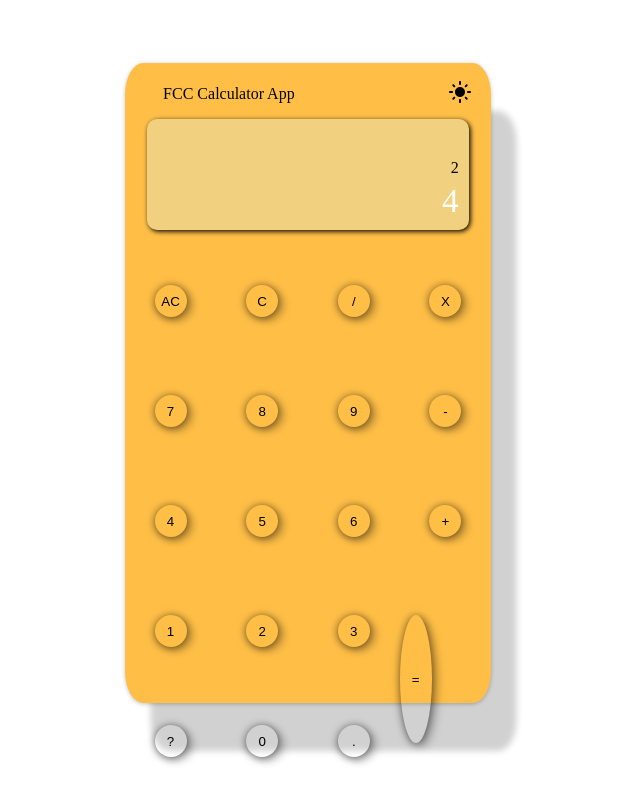
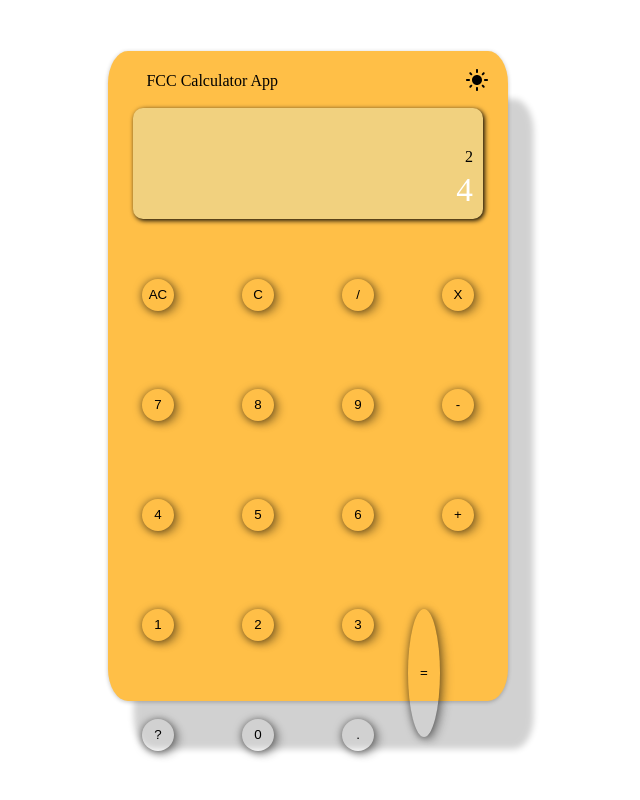
Before and after one commit to sparksflyupwards/Rea, a React app: page / in a window 1280 px wide. Shown: the whole page, without its empty margins (332-972 px from the left). Built offline with nearby package versions, Linux system fonts and the light colour scheme; a web font is replaced by a local one.

Commit message:
calculator sizes set for thin and wide view ports as well as desktop

```diff
--- a/src/containers/styles/calculator.scss
+++ b/src/containers/styles/calculator.scss
@@ -13,10 +13,19 @@
         format("svg");
   }
 
+  /** Global styling variables **/
+  $calculator-desktop-width : 400px;
+  $calculator-desktop-height : 650px;
 
-  /* Calculator coloring rules */
+  $calculator-mobile-width-thin : 80%;
+  $calculator-mobile-height-thin : 75vh;
+
+  $calculator-mobile-width-wide : 70%;
+  $calculator-mobile-height-wide : 75vh;
 
 
+
+  /** Calculator coloring rules **/
   .calculator {
     text-align: center;
     background-color: #FFBF47;
@@ -41,9 +50,9 @@
 
   @mixin calculator {
     width: 100%;
-    margin: 5% auto;
-    height: 80vh;
-    width: 29%;
+    margin: 4% auto;
+    height: $calculator-desktop-height;
+    width: $calculator-desktop-width;
     border-radius: 5%;
     box-shadow: 2vw 6vh 6px rgba(0, 0, 0, 0.18), 0 1px 4px rgba(0, 0, 0, 0.24);
   }
@@ -58,16 +67,36 @@
   /* Calculator mobile sizing rules */
 
   @mixin calculatorMobile {
-    margin: 10% auto;
-    height: 80vh;
-    width: 70%;
     border-radius: 5%;
     box-shadow: 6vw 6vh 6px rgba(0, 0, 0, 0.18), 0 1px 4px rgba(0, 0, 0, 0.24);
+  }
+  @mixin calculatorMobileThin {
+    @include calculatorMobile();
+    margin: 20% auto;
+    height: $calculator-mobile-height-thin;
+    width: $calculator-mobile-width-thin;
+    }
+
+  @mixin calculatorMobileWide {
+    @include calculatorMobile();
+    margin: 20% auto;
+    height: $calculator-mobile-height-wide;
+    width: $calculator-mobile-width-wide;
   }
 
 
   @media only screen and (max-width: 600px){
 
+    /** for wider mobile viewports */
+    .calculator {
+        @include calculatorMobileWide();
+      }
+      .calculator-dark {
+        @include calculatorMobileWide();
+     }
+
+      /** for thinner phones **/
+      @media (max-aspect-ratio: 1/2) {
         .numberPad{
             display: grid;
             grid-template-columns: 25% 25% 25% 25%;
@@ -76,9 +105,15 @@
 
           }
           .calculator {
-      @include calculatorMobile();
+            @include calculatorMobileThin();
           }
           .calculator-dark {
-      @include calculatorMobile();
+            @include calculatorMobileThin();
          }
       }
+
+
+
+
+
+  }
```
Also changed, not shown: src/containers/styles/calculator.css, 1 other file. Lines whose indentation alone changed are shown as unchanged.
